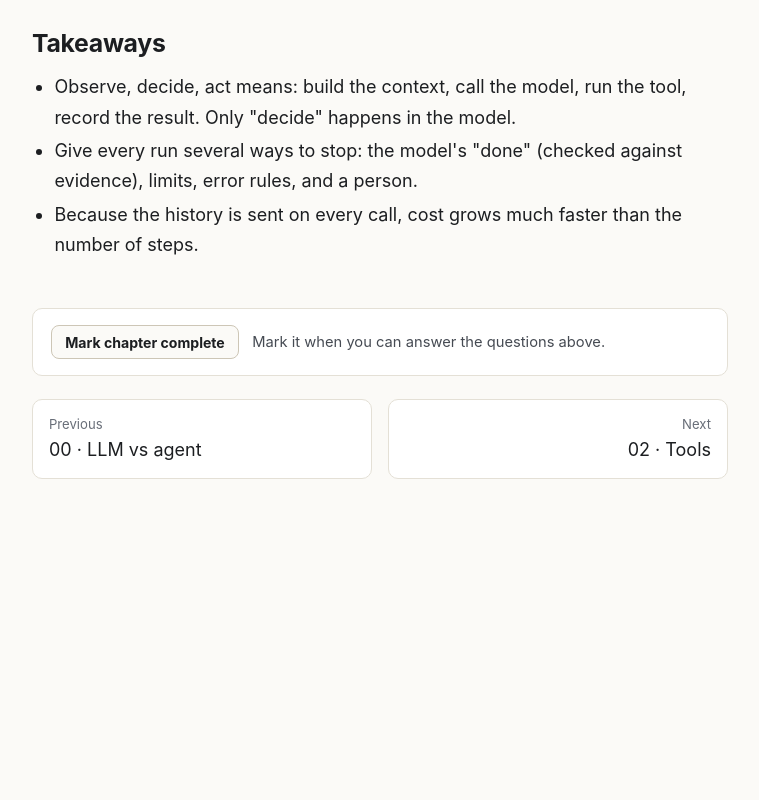
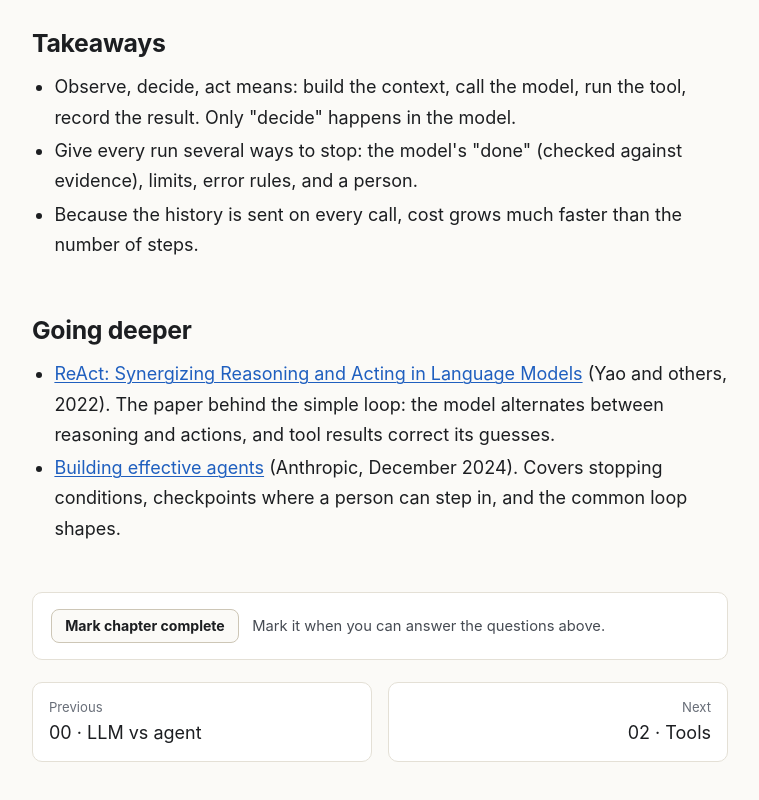
Before and after one commit to kabrapratik28/how-agents-work, a plain HTML site: page docs/01-agent-loop.html in a window 1280 px wide. Shown: the part 10010-10810 px from the top of the page, without its empty margins (405-1164 px from the left). Before the commit the page ends 10569 px from the top, so only its background shows below. Drawn offline with Linux system fonts and the light colour scheme.

Commit message:
Chapters 0 and 1: Going deeper links

```diff
--- a/docs/01-agent-loop.html
+++ b/docs/01-agent-loop.html
@@ -293,6 +293,14 @@ total over 20 calls:
       <li>Because the history is sent on every call, cost grows much faster than the number of steps.</li>
     </ul>
   </section>
+
+  <section id="going-deeper">
+    <h2>Going deeper</h2>
+    <ul>
+      <li><a href="https://arxiv.org/abs/2210.03629">ReAct: Synergizing Reasoning and Acting in Language Models</a> (Yao and others, 2022). The paper behind the simple loop: the model alternates between reasoning and actions, and tool results correct its guesses.</li>
+      <li><a href="https://www.anthropic.com/engineering/building-effective-agents">Building effective agents</a> (Anthropic, December 2024). Covers stopping conditions, checkpoints where a person can step in, and the common loop shapes.</li>
+    </ul>
+  </section>
 </main>
 <script defer src="assets/chapters.js"></script>
 <script defer src="assets/site.js"></script>
```
Also changed, not shown: docs/00-llm-vs-agent.html (+8 -0 lines).
